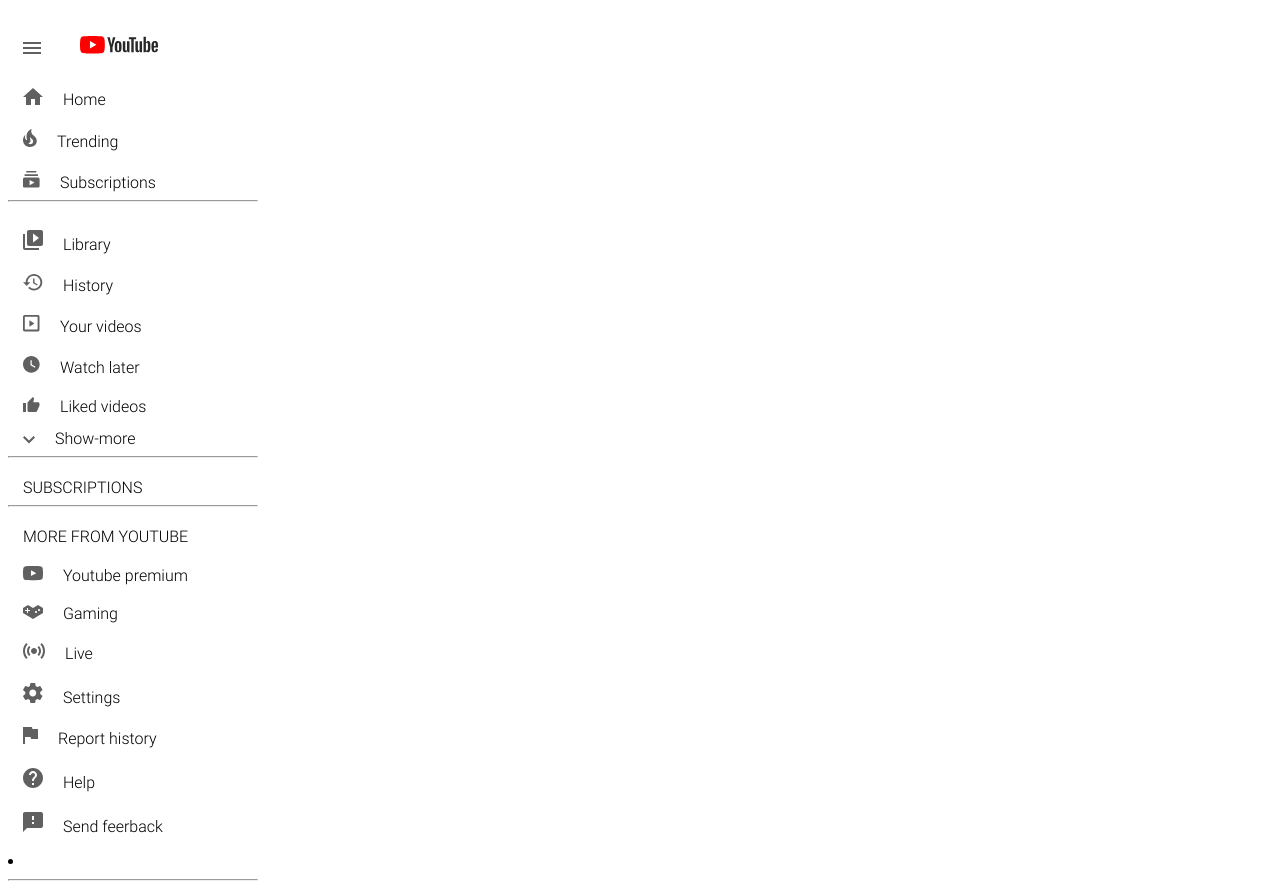
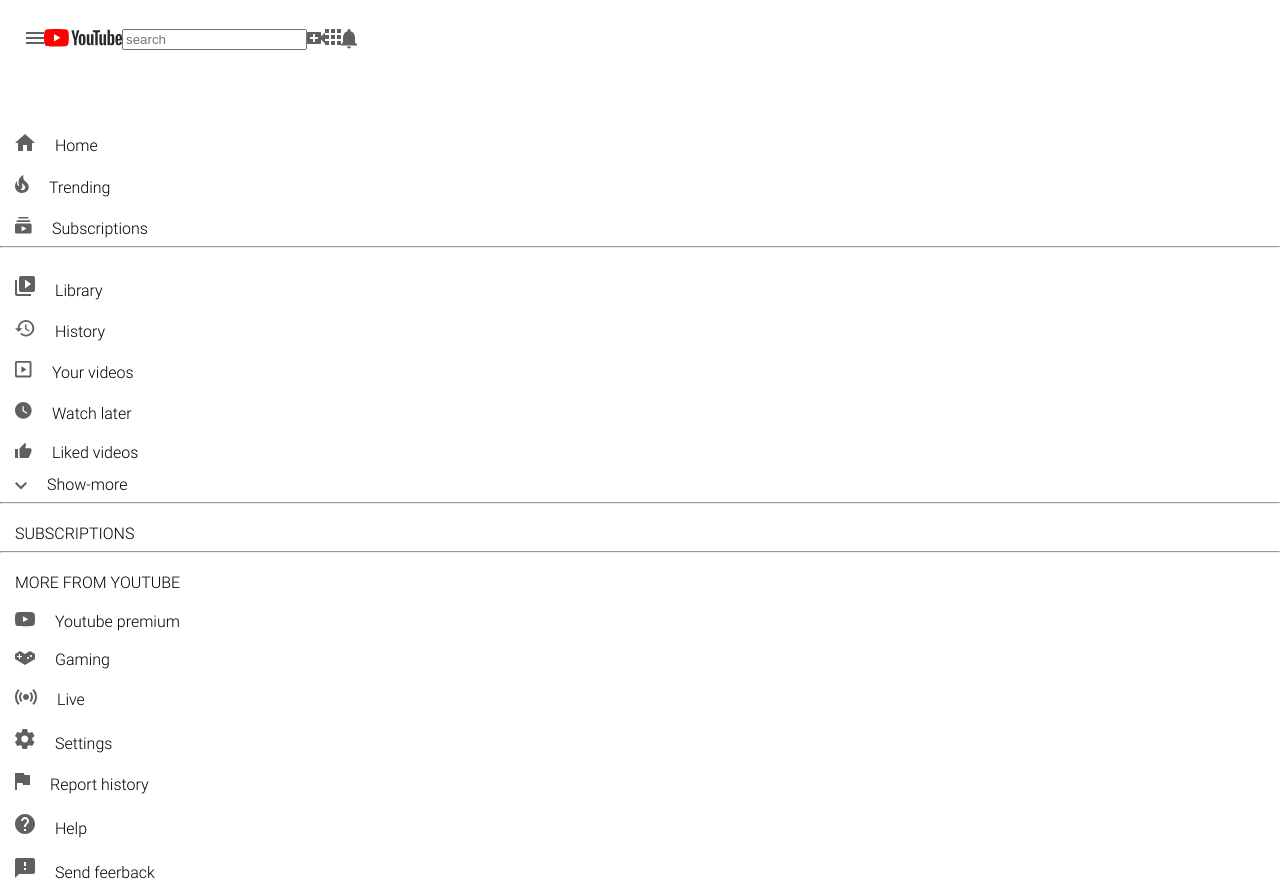
Before and after one commit to sniedzespele/youtube-homework, a plain HTML site: page index.html in a window 1280 px wide. Shown: the top 885 px of the page. Drawn offline with Linux system fonts and the light colour scheme.

Commit message:
top menu

```diff
--- a/index.html
+++ b/index.html
@@ -9,12 +9,31 @@
 </head>
 
 <body>
+
     <svg xmlns="http://www.w3.org/2000/svg" style="display: none;">
         <defs>
             <g id="dropdown">
                 <path d="M0 12H18V10H0V12ZM0 7H18V5H0V7ZM0 0V2H18V0H0Z" fill="#606060" />
             </g>
+            <g id="circle">
+                <circle cx="16" cy="16" r="16" fill="#0572EF" />
+            </g>
 
+            <g id="bell">
+                <path
+                    d="M8 19.5C9.1 19.5 10 18.6 10 17.5H6C6 18.6 6.9 19.5 8 19.5ZM14 13.5V8.5C14 5.43 12.36 2.86 9.5 2.18V1.5C9.5 0.67 8.83 0 8 0C7.17 0 6.5 0.67 6.5 1.5V2.18C3.63 2.86 2 5.42 2 8.5V13.5L0 15.5V16.5H16V15.5L14 13.5Z"
+                    fill="#606060" />
+            </g>
+            <g id="apps">
+                <path
+                    d="M0 4H4V0H0V4ZM6 16H10V12H6V16ZM0 16H4V12H0V16ZM0 10H4V6H0V10ZM6 10H10V6H6V10ZM12 0V4H16V0H12ZM6 4H10V0H6V4ZM12 10H16V6H12V10ZM12 16H16V12H12V16Z"
+                    fill="#606060" />
+            </g>
+            <g id="create">
+                <path
+                    d="M14 4.5V1C14 0.45 13.55 0 13 0H1C0.45 0 0 0.45 0 1V11C0 11.55 0.45 12 1 12H13C13.55 12 14 11.55 14 11V7.5L18 11.5V0.5L14 4.5ZM11 7H8V10H6V7H3V5H6V2H8V5H11V7Z"
+                    fill="#606060" />
+            </g>
 
             <g id="home">
                 <path d="M8 17V11H12V17H17V9H20L10 0L0 9H3V17" fill="#606060" />
@@ -147,17 +166,46 @@
 
     <!-- svg faili-->
     <div class="content">
+        <div class="top-menu">
             <ul>
                 <li><svg class="dropdown" width="18" height="12" viewBox="0 0 18 12" fill="none"
                         xmlns="http://www.w3.org/2000/svg">
                         <use xlink:href="#dropdown"></use>
                     </svg>
+                </li>
+                <li>
                     <svg class="youtube-logo" width="78" height="18" viewBox="0 0 78 18" fill="none"
                         xmlns="http://www.w3.org/2000/svg">
                         <use xlink:href="#youtube-logo"></use>
                     </svg>
                 </li>
-
+                <li>
+                    <form class="search" action="">
+                        <input type="text" placeholder="search" />
+                    </form>
+                </li>
+                <li>
+                    <svg class="create" width="18" height="12" viewBox="0 0 18 12" fill="none"
+                        xmlns="http://www.w3.org/2000/svg">
+                        <use xlink:href="#create"></use>
+                    </svg>
+                </li>
+                <li>
+                    <svg class="apps" width="16" height="16" viewBox="0 0 16 16" fill="none"
+                        xmlns="http://www.w3.org/2000/svg">
+                        <use xlink:href="#apps"></use>
+                    </svg>
+                </li>
+                <li>
+                    <svg class="bell" width="16" height="20" viewBox="0 0 16 20" fill="none"
+                        xmlns="http://www.w3.org/2000/svg">
+                        <use xlink:href="#bell"></use>
+                    </svg>
+                </li>
+            </ul>
+        </div>
+        <div class="side-menu">
+            <ul>
                 <li><svg class="home" width="20" height="17" viewBox="0 0 20 17" fill="none"
                         xmlns="http://www.w3.org/2000/svg">
                         <use xlink:href="#home"></use>
@@ -235,10 +283,11 @@
                         xmlns="http://www.w3.org/2000/svg">
                         <use xlink:href="#send-feedback"></use>
                     </svg>Send feerback</li>
-        </ul>
+
                 <li>
                     <hr>
                 </li>
+            </ul>
         </div>
         <div class="bottom">
             <p>
@@ -255,6 +304,7 @@
             </p>
             <p class="google">© 2020 Google LLC</p>
         </div>
+    </div>
 </body>
 
 </html>
--- a/style.css
+++ b/style.css
@@ -2,17 +2,23 @@
 
 body{
     font-family: Roboto;
+    margin: 13px 0px 0px 0px;
 }
-.content{
-    width: 250px;
+.content {
+    width: 100%;
 }
 .bottom{
     width: 250px;
 }
-.dropdown, .youtube-logo {
-    margin: 20px 20px 10px 15px;
-position: relative;
+.top-menu {
+    display: flex;
+    margin-left: 26px;
+    margin-bottom: 45px;
 }
+.top-menu li {
+    float: left;
+}
+
  .home, .trending, .library,
  .subscriptions, .history, .your-videos,
  .watch-later, .liked-videos, .youtube-premium,
@@ -40,3 +46,59 @@
   hr {
       color: #E5E5E5;
   }
+
+
+/*lose
+@import url('fonts.css');
+
+body{
+    font-family: Roboto;
+    margin: 13px 0px 0px 0px;
+}
+.content {
+    width: 100%;
+}
+.top-menu {
+    display: flex;
+    width: 100%;
+    margin-left: 26px;
+    margin-bottom: 45px;
+}
+.dropdown {
+    margin-right: 28px;
+}
+
+
+.side-menu {
+    width: 281px;
+    margin-left: 26px;
+}
+.bottom{
+    width: 250px;
+    margin-left: 26px;
+}
+
+
+ul {
+    list-style-type: none;
+    margin: 0;
+    padding: 0;
+    overflow: hidden;
+
+  }
+
+  a:link {
+    text-decoration: none;
+  }
+  .google{
+    font-family: Roboto;
+    color: rgb(173, 173, 179);
+  }
+  .capitalize {
+        text-transform: uppercase;
+        margin: 20px 20px 0px 15px;
+  }
+  hr {
+      color: #E5E5E5;
+  }
+  */
```
Also changed, not shown: defs.svg. Lines whose indentation alone changed are shown as unchanged.
